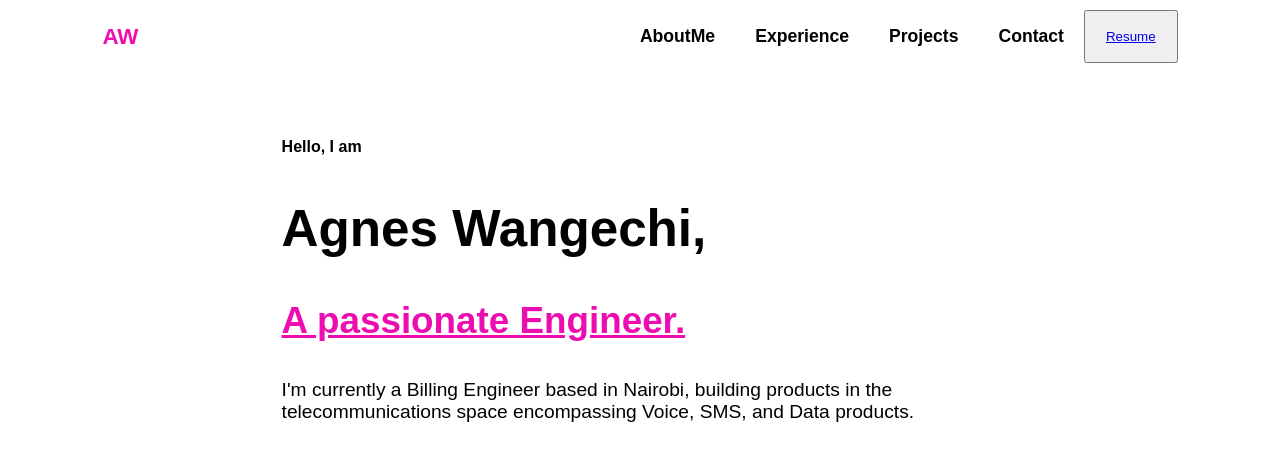
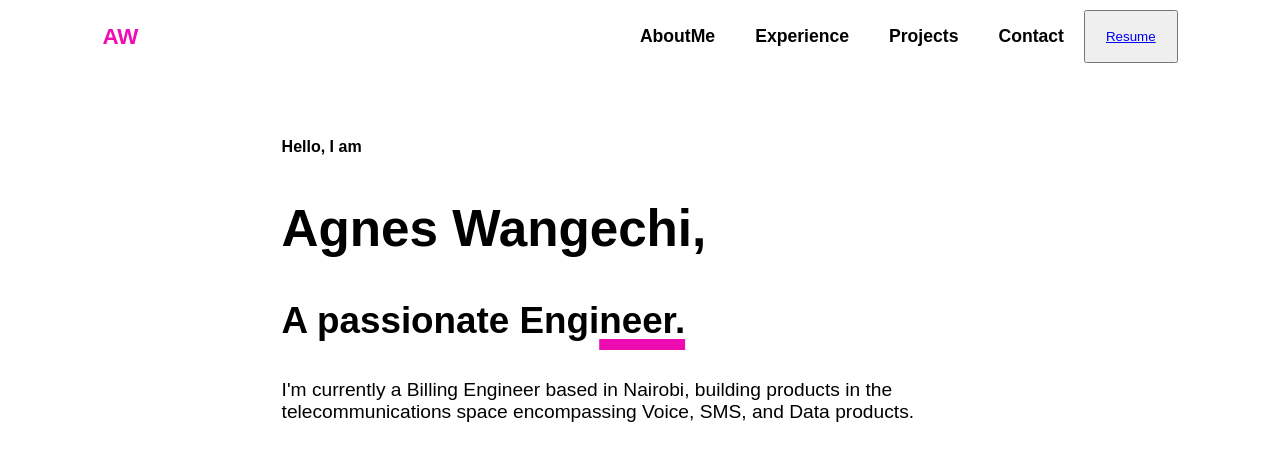
Before and after one commit to AgnesWangechi/Agnes-Wangechi, a React (Create React App) app: page / in a window 1280 px wide. Shown: the top 460 px of the page. Built offline with nearby package versions, Linux system fonts and the light colour scheme.

Commit message:
Hero underline

```diff
--- a/src/Components/Hero/Hero.css
+++ b/src/Components/Hero/Hero.css
@@ -13,10 +13,7 @@ h2
 h3
 {
     font-size: 2.3rem;
-    color:hsl(316, 90%, 49%);
     font-weight: 600;
-    text-decoration: underline;
-
 }
 
 #H5
@@ -26,3 +23,9 @@ h3
 p{
     font-size: 1.2rem;
 }
+#underline
+{
+    text-decoration: underline;
+    text-decoration-color: #ed0cb1;
+    text-decoration-thickness: 30% ;
+}
--- a/src/Components/Hero/Hero.jsx
+++ b/src/Components/Hero/Hero.jsx
@@ -7,7 +7,7 @@ const Hero = () => {
         <section>
            <h5 id="H5">Hello, I am</h5>
            <h2 id="H2">Agnes Wangechi,</h2>
-           <h3>A passionate Engineer.</h3>
+           <h3>A passionate Engi<span id="underline">neer.</span></h3>
             <p>I'm currently a Billing Engineer based in Nairobi, building products in the telecommunications space encompassing Voice, SMS, and Data products.
             </p>
         </section>
--- a/src/Components/Navbar.css
+++ b/src/Components/Navbar.css
@@ -35,7 +35,7 @@ nav{
     transition: 0.3s ease-in-out;
 }
 #navbar li a:hover{
-    color: hsl(316, 90%, 49%);
+    color: #ed0cb1;
 }
 #nav-items{
     display: flex;
```
